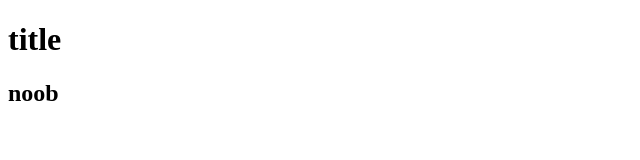
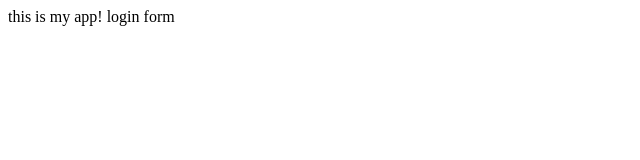
Before and after one commit to rohan-regi/myappsample, a plain HTML site: page index.html in a window 1280 px wide. Shown: the whole page, without its empty margins (0-640 px from the left). Drawn offline with Linux system fonts and the light colour scheme.

Commit message:
login form

```diff
--- /dev/null
+++ b/dir1/app1.js
@@ -0,0 +1 @@
+console.log('hello');
--- a/index.html
+++ b/index.html
@@ -1,12 +1,8 @@
-<!DOCTYPE html>
-<html lang="en">
+<html>
   <head>
-    <meta charset="UTF-8" />
-    <meta name="viewport" content="width=device-width, initial-scale=1.0" />
-    <title>Document</title>
+    <title>My App</title>
   </head>
   <body>
-    <h1>title</h1>
-    <h2>noob</h2>
+    this is my app! login form
   </body>
 </html>
```
Also changed, not shown: login.html (added, +1 -0 lines), log.txt (added).
